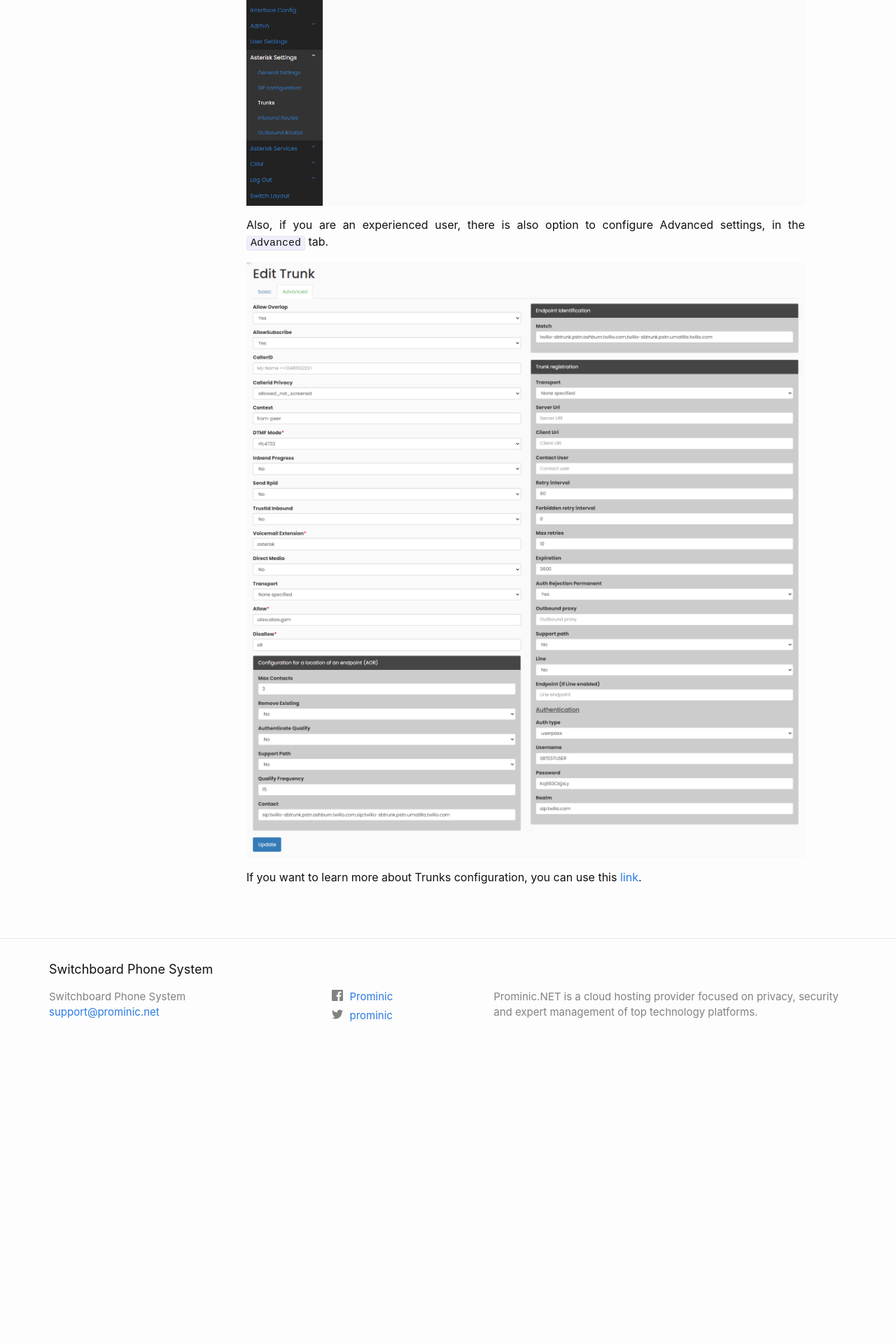
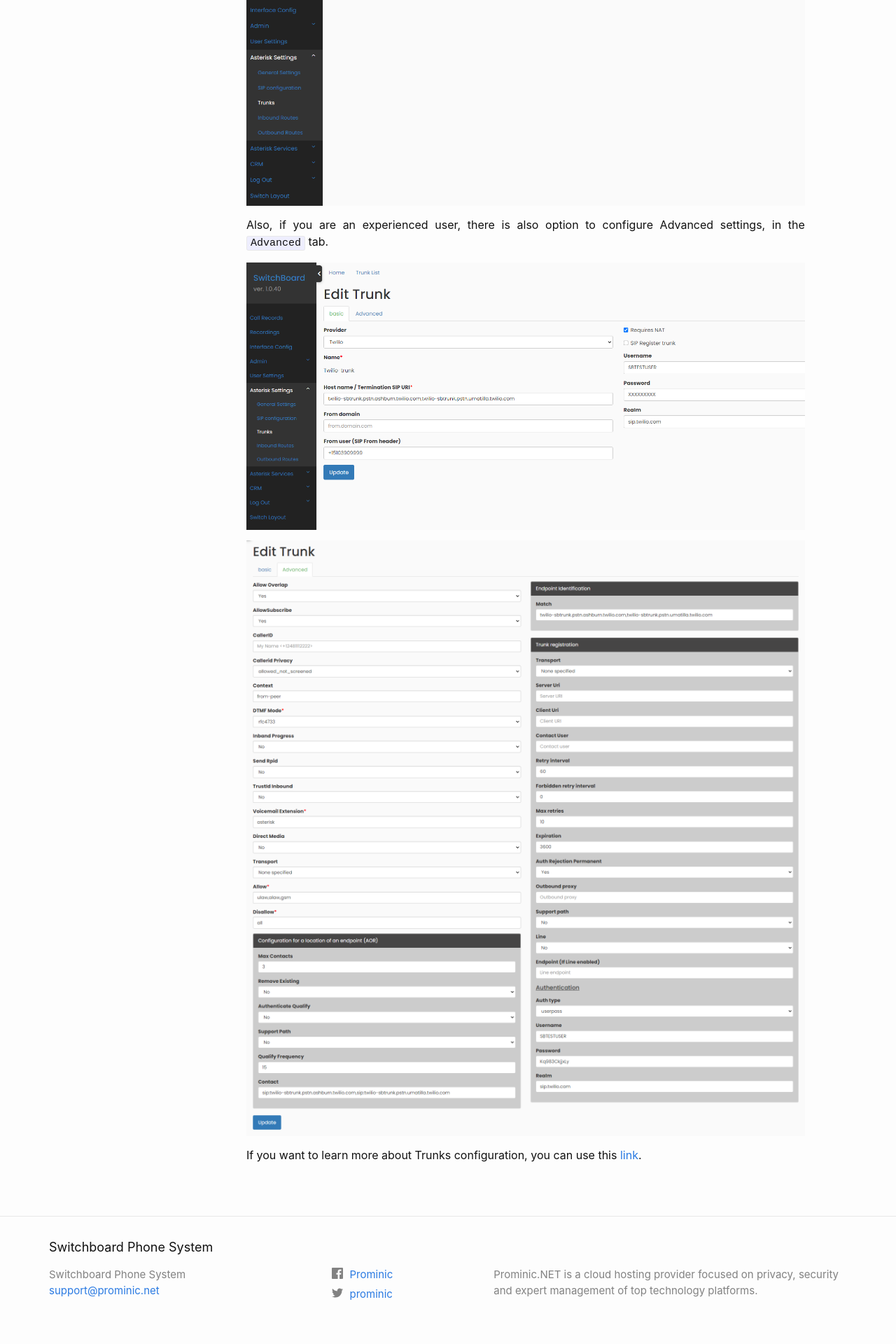
Before and after one commit to PhoneSwitchBoard/Switchboard-Website-Docs, a Jekyll site: the page built from docs/trunk.md, in a window 1280 px wide. Shown: the part 1063-2983 px from the top of the page at 70% size. Built offline with Jekyll 4.4.1, drawn with Linux system fonts in a browser that asks for light colours; before the commit the page ends 2586 px from its top, so only the background shows below that.

Commit message:
Trunks update

```diff
--- a/docs/trunk.md
+++ b/docs/trunk.md
@@ -28,6 +28,9 @@ In Switchboard we create a trunk in the initial configuration of your interface,
 Also, if you are an experienced user, there is also option to configure Advanced settings, in the `Advanced` tab.
 
 
+![Screenshot: Edit Trunk](./../images/trunk_edit.png)
+
+
 ![Screenshot: Trunk Advanced Settings](./../images/trunk_advanced.png)
 
 
```
Also changed, not shown: images/trunk_edit.png (added).
